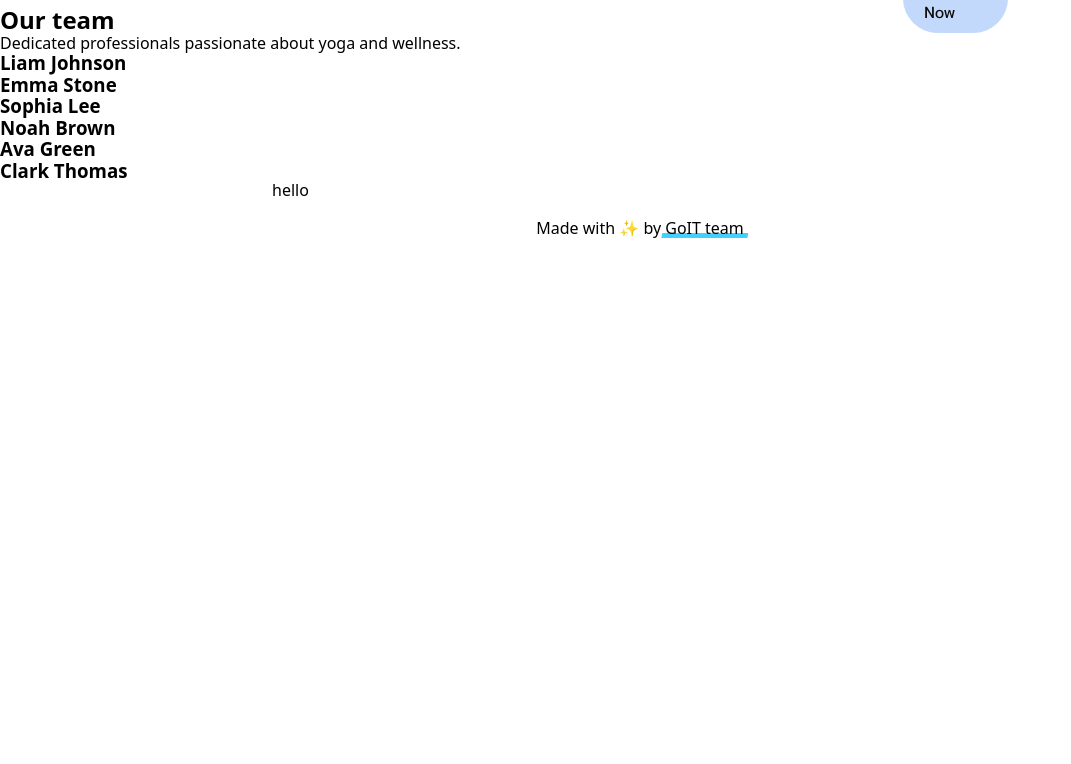
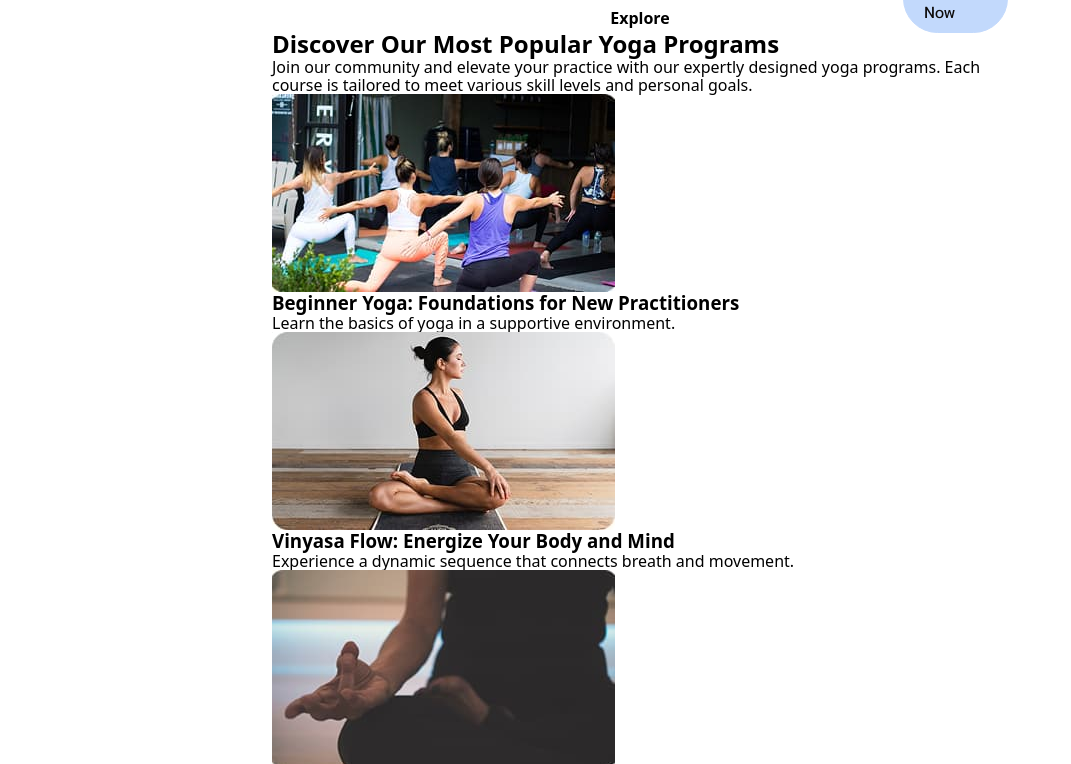
Before and after one commit to EddNik/Yoga-Club, a website built with Vite: page src/index.html in a window 1280 px wide. Shown: the part 36-800 px from the top of the page, without its empty margins (0-1071 px from the left). Built offline with nearby package versions, Linux system fonts and the light colour scheme.

Commit message:
yoga-html

```diff
--- a/src/css/yoga-classes.css
+++ b/src/css/yoga-classes.css
@@ -0,0 +1,8 @@
+.tagline-wrapper {
+font-family: var(--font-family);
+font-weight: 600;
+font-size: 16px;
+line-height: 150%;
+text-align: center;
+color: var(--color-scheme-1-text);
+}
--- a/src/partials/yoga-classes.html
+++ b/src/partials/yoga-classes.html
@@ -1,3 +1,50 @@
 <section>
-  <div class="container"></div>
+ <div class="container">
+  <p class="tagline-wrapper">Explore</p>
+  <h2 class="explore-main-title">Discover Our Most Popular Yoga Programs</h2>
+  <p class="explore-text">
+    Join our community and elevate your practice with our expertly designed yoga programs.
+    Each course is tailored to meet various skill levels and personal goals.
+  </p>
+
+  <ul class="explore-list">
+    <li class="explore-program">
+      <img
+            srcset="../img/programs/beginners-mobile.jpg 1x, ../img/programs/beginners-mobile@2x.jpg 2x"
+            src="../img/programs/beginners-mobile.jpg 1x"
+            alt="beginners"
+            width="343">
+      <div class="explore-content">
+        <h3 class="explore-title">Beginner Yoga: Foundations for New Practitioners</h3>
+        <p class="explore-text">Learn the basics of yoga in a supportive environment.</p>
+      </div>
+    </li>
+
+    <li class="explore-program">
+      <img
+            srcset="../img/programs/vinyasa-mobile.jpg 1x, src/img/programs/vinyasa-mobile@2x.jpg 2x"
+            src="./img/programs/vinyasa-mobile.jpg 1x"
+            alt="beginners"
+            width="343">
+      <div class="explore-content">
+        <h3 class="explore-title">Vinyasa Flow: Energize Your Body and Mind</h3>
+        <p class="explore-text">Experience a dynamic sequence that connects breath and movement.</p>
+      </div>
+    </li>
+
+    <li class="explore-program">
+      <img
+            srcset="../img/programs/restorative-mobile.jpg 1x, src/img/programs/restorative-mobile@2x.jpg 2x"
+            src="./img/restorative-mobile.jpg 1x"
+            alt="beginners"
+            width="343">
+      <div class="explore-content">
+        <h3 class="explore-title">Restorative Yoga: Deep Relaxation and Healing</h3>
+        <p class="explore-text">Unwind and rejuvenate with gentle poses and mindfulness.</p>
+      </div>
+    </li>
+  </ul>
+
+  <a href="#pricing" class="join-link">Join</a>
+</div>
 </section>
```
